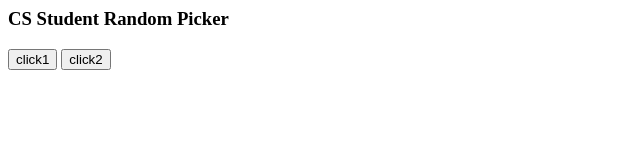
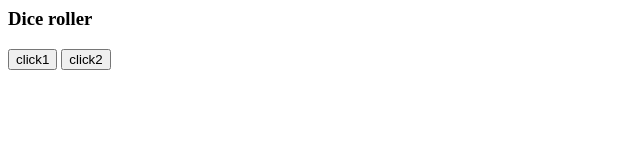
Before and after one commit to caust1408/Dice-roller, a website: page index.html in a window 1280 px wide. Shown: the whole page, without its empty margins (0-640 px from the left). Drawn offline with nearby package versions, Linux system fonts and the light colour scheme.

Commit message:
I added my name to the top and class

```diff
--- a/index.html
+++ b/index.html
@@ -1,27 +1,19 @@
-<!-- Program to choose a random student from one class of several
-
-	Brian Capouch
-	4 February 2015
-
--->
-
+<!-- Craig Austgen
+    CMP237
+    Dice Roller
+    -->
   <!-- Use jQuery from a CDN -->
   <script type="text/javascript" src="//code.jquery.com/jquery-1.11.1.min.js"></script>
 
-    <title>Pick-a-kid Chooser</title>
+    <title>My Dice Roller</title>
 </head>
 <body>
-    <h3>CS Student Random Picker</h3>
+    <h3>Dice roller</h3>
     <div></div>
     <input type="button" onclick="die1('click1')" value="click1"/>
     <input type="button" onclick="die2('click2')" value="click2"/>
-    <!--input type="button" onClick="chooseOne('cmp341')" value="CMP341"/-->
-    <!--input type="button" onclick="chooseOne('cmp112')" value="CMP112"/-->
     <script>
-    // Brian Capouch, ready to retire the old hat
-    // Choose a random student from a given class
 
-    // Course rosters object
     // Note: It's an array of objects, each of which is a map
     //		and the value for each map is an array of names
 
```
